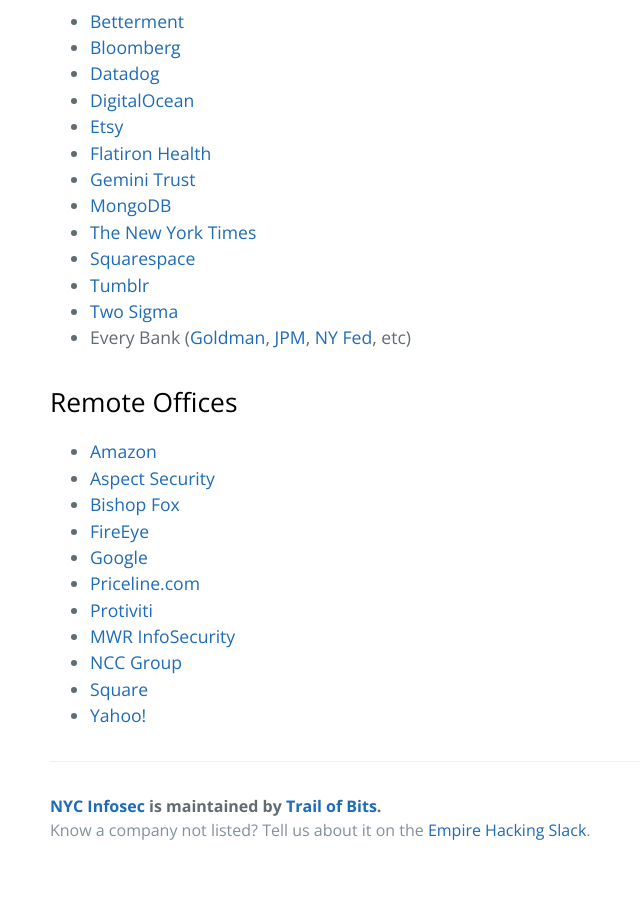
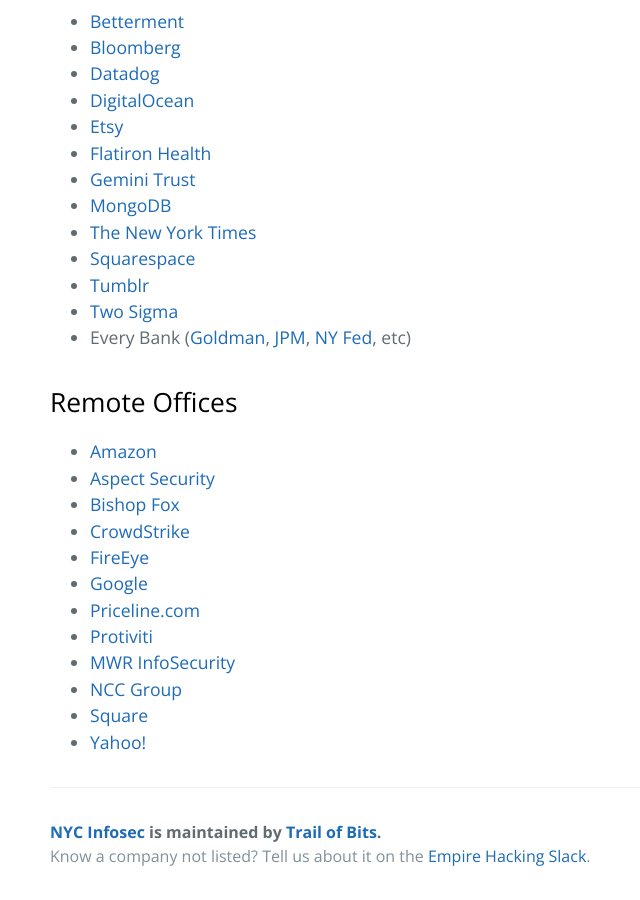
Before and after one commit to trailofbits/nyc-infosec, a Jekyll site: the page built from companies.md, in a window 1280 px wide and 900 px high, scrolled down 1815 px. Shown: the whole window, without its empty margins (174-814 px from the left). Built offline with Jekyll 4.4.1, drawn with Linux system fonts in a browser that asks for light colours; our own code applies the rules of GitHub Pages for plain Markdown files; before the commit the page ends 2689 px from its top, so only the background shows below that.

Commit message:
CrowdStrike hired their 2nd security engineer in NYC last month

```diff
--- a/companies.md
+++ b/companies.md
@@ -75,6 +75,7 @@
 * [Amazon](https://www.amazon.com/)
 * [Aspect Security](http://www.aspectsecurity.com/)
 * [Bishop Fox](https://www.bishopfox.com/)
+* [CrowdStrike](https://www.crowdstrike.com/)
 * [FireEye](https://www.fireeye.com/)
 * [Google](https://www.google.com/)
 * [Priceline.com](https://www.priceline.com/)
```
